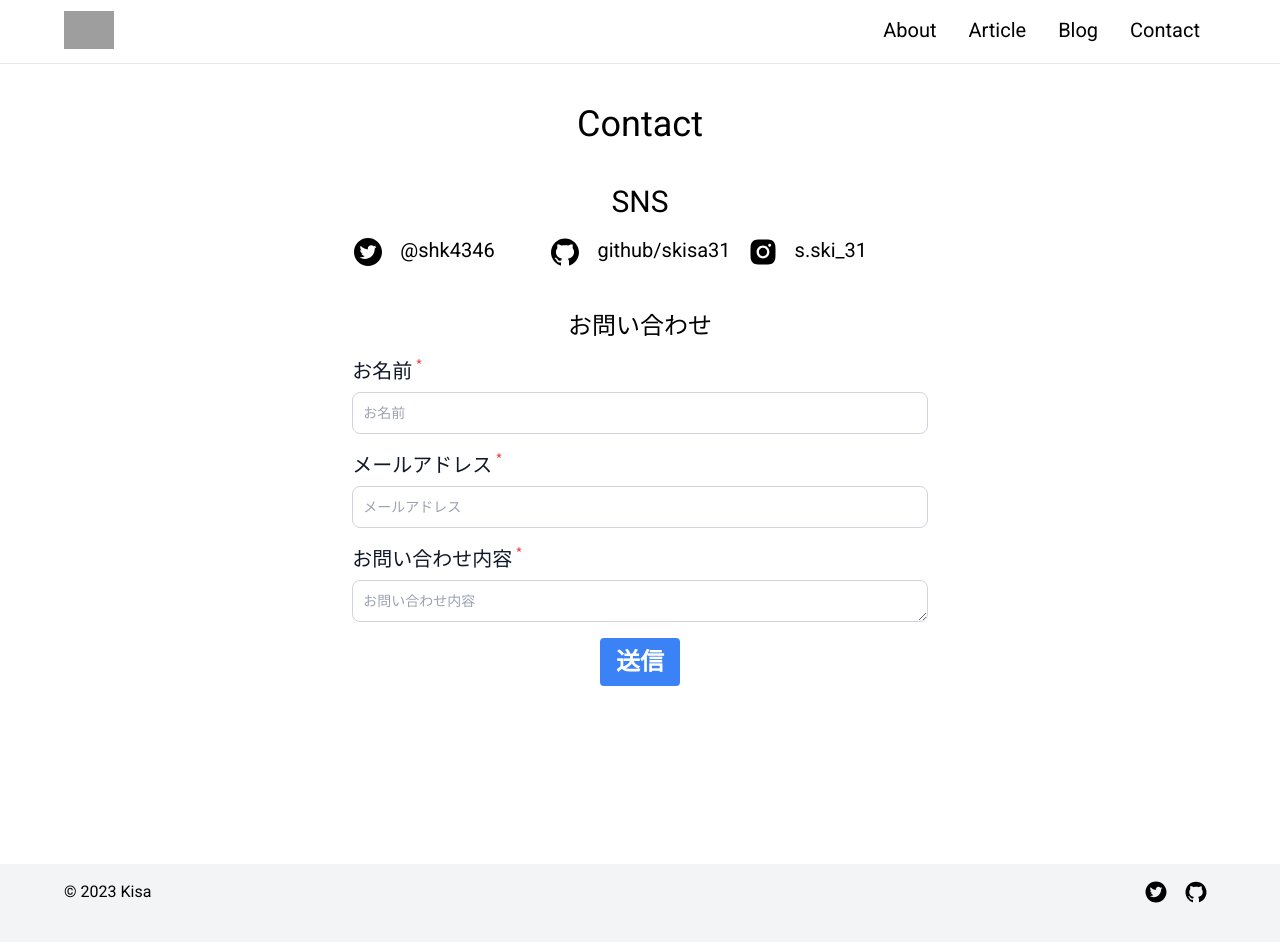
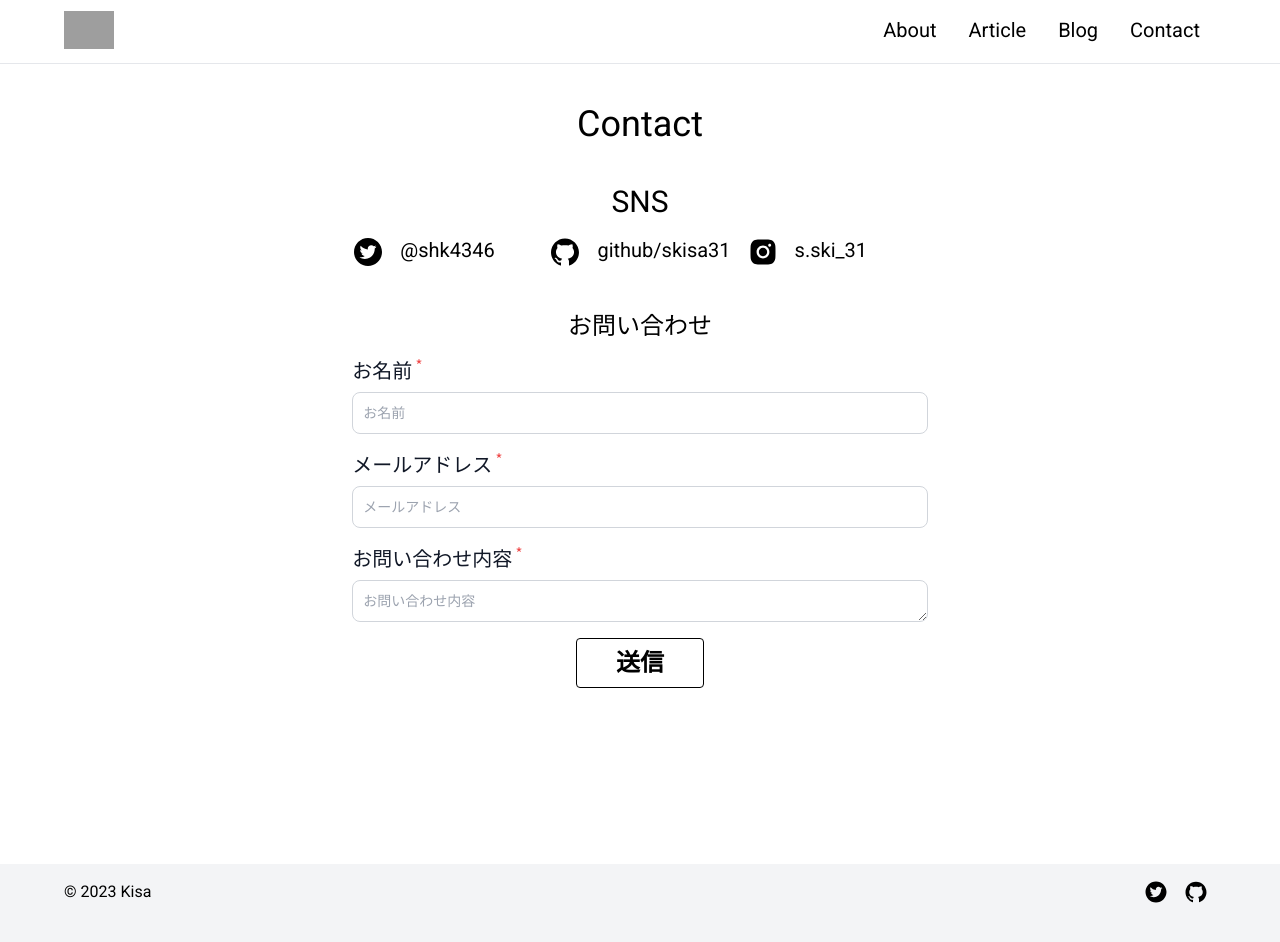
Before and after one commit to skisa31/portfolio, a Next.js app in the folder frontend/: page /contact in a window 1280 px wide. Shown: the top 942 px of the page. Built offline with nearby package versions, Linux system fonts and the light colour scheme; grey boxes are pictures that could not be loaded.

Commit message:
Topに戻るを追加

```diff
--- a/frontend/app/contact/page.tsx
+++ b/frontend/app/contact/page.tsx
@@ -4,6 +4,7 @@ import Header from "../header";
 import Footer from "../footer";
 import InputFiled from "../components/InputField";
 import TextareaField from "../components/TextareaField";
+import ReturnTop from "../components/ReturnTop";
 import { AiFillTwitterCircle } from "react-icons/ai";
 import { AiFillGithub } from "react-icons/ai";
 import { AiFillInstagram } from "react-icons/ai";
@@ -45,6 +46,9 @@ const Contact = () => {
 
   return (
     <div className='flex flex-col min-h-screen'>
+      <div>
+        <ReturnTop />
+      </div>
       <div className='max-w-6xl mx-auto font-roboto'>
         <div className='text-4xl mx-auto pt-10 text-center'>
           <h1>Contact</h1>
@@ -103,8 +107,8 @@ const Contact = () => {
           </div>
           <div>
             <form onSubmit={handleSubmit(onSubmit)}>
-              <div className="pt-4">
-                <button type="submit" className="bg-blue-500 hover:bg-blue-700 text-white font-bold py-2 px-4 rounded">
+              <div className="py-4">
+                <button type="submit" className=" border border-black w-32 bg-white text-black hover:bg-black hover:text-white font-bold py-2 px-4 rounded">
                   送信
                 </button>
               </div>
```
